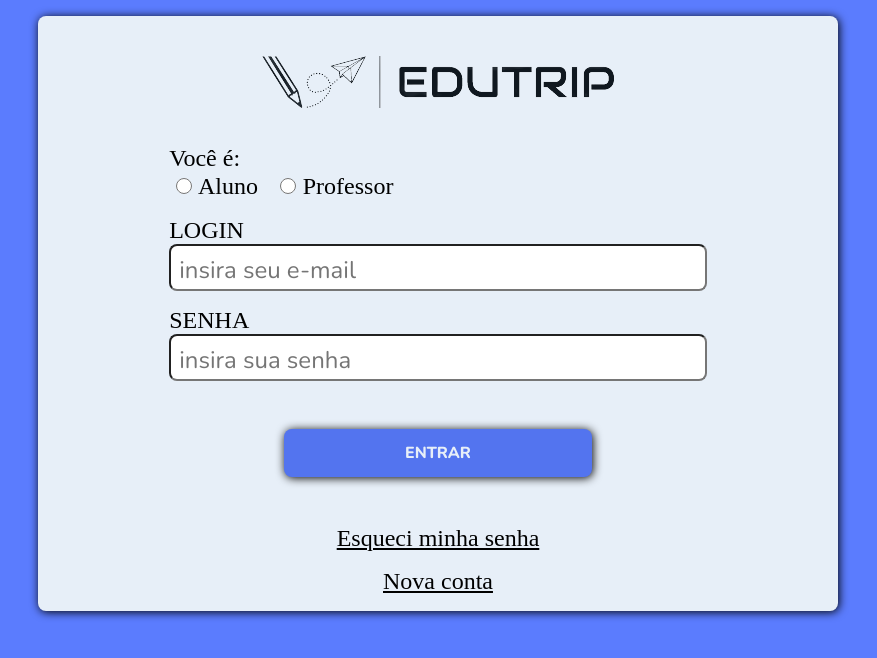
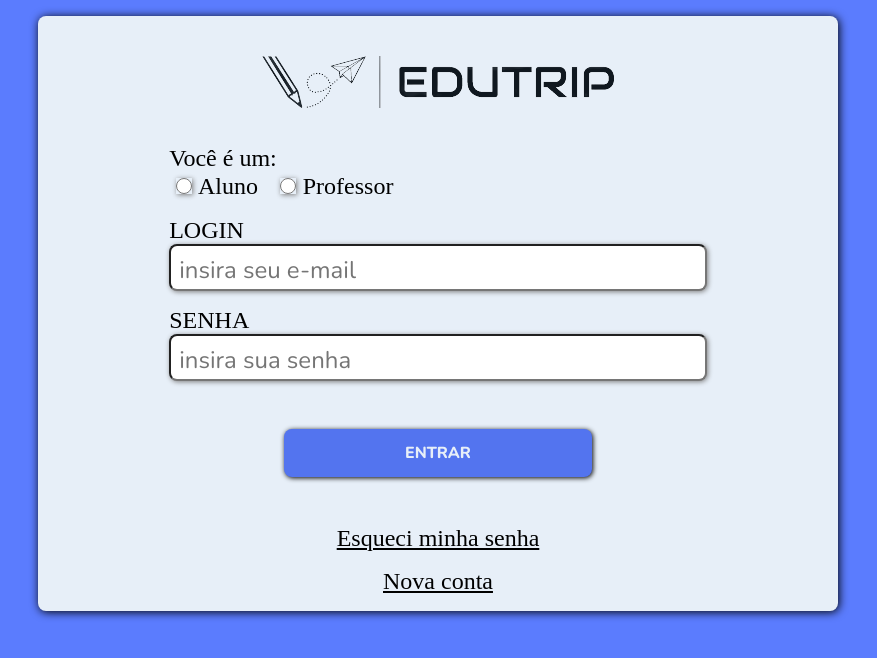
Before and after one commit to marciofsj/hackathon-letscode, a React (Vite) app: page / in a window 1280 px wide. Shown: the top 658 px of the page, without its empty margins (202-1079 px from the left). Built offline with nearby package versions, Linux system fonts and the light colour scheme; a web font is replaced by a local one.

Commit message:
detalhes CSS

```diff
--- a/src/components/EnglishClassCard/styles.js
+++ b/src/components/EnglishClassCard/styles.js
@@ -65,7 +65,7 @@ export const DivButton = styled.div`
 
         background: ${(props) => props.theme['blue-3']};
         color: ${(props) => props.theme['blue-1']};
-        box-shadow: 1px 1px 10px gray;
+        box-shadow: 1px 1px 5px gray;
 
         &:hover {
             background: ${(props) => props.theme['blue-2']};
@@ -90,4 +90,5 @@ export const SubjectContainer = styled.div`
     font-size: 1.5rem;
     padding: 1rem;
     margin-bottom: 1rem;
+    box-shadow: 1px 1px 5px gray;
 `
--- a/src/components/SpanishClassCard/styles.js
+++ b/src/components/SpanishClassCard/styles.js
@@ -90,4 +90,5 @@ export const SubjectContainer = styled.div`
     font-size: 1.5rem;
     padding: 1rem;
     margin-bottom: 1rem;
+    box-shadow: 1px 1px 5px gray;
 `
--- a/src/components/TeacherCorrection/styles.js
+++ b/src/components/TeacherCorrection/styles.js
@@ -65,7 +65,6 @@ export const DivButton = styled.div`
 
         background: ${(props) => props.theme['blue-3']};
         color: ${(props) => props.theme['blue-1']};
-        box-shadow: 1px 1px 10px gray;
 
         &:hover {
             background: ${(props) => props.theme['blue-2']};
--- a/src/components/TextEditor/styles.js
+++ b/src/components/TextEditor/styles.js
@@ -5,6 +5,7 @@ export const TextArea = styled.div`
     margin: 1rem;
     border-radius: 8px;
     font-size: 1rem;
+    box-shadow: 1px 1px 5px gray;
 
     input {
         margin: 1rem 0rem;
--- a/src/pages/Login/index.jsx
+++ b/src/pages/Login/index.jsx
@@ -19,7 +19,7 @@ export function Login () {
 
                 <InputContainer>
                     <RadioContainer>
-                        <legend>Você é:</legend>
+                        <legend>Você é um:</legend>
                         <div>
                             <input type="radio" name="logar como" id="aluno"/>
                             <label for="aluno">Aluno</label>
--- a/src/styles/global.jsx
+++ b/src/styles/global.jsx
@@ -16,10 +16,11 @@ export const GlobalStyle = createGlobalStyle`
         -webkit-font-smoothing: antialiased;
     }
 
-    border-style, input, text-area, button{
+    border-style, input, select, text-area, button{
         font-family: 'Nunito', sans-serif;
         font-weight: 400;
         font-size: 1rem;
+        box-shadow: 1px 1px 5px gray;
     }
 
     h1, h2, h3 {
--- a/src/styles/styledbutton.js
+++ b/src/styles/styledbutton.js
@@ -18,7 +18,7 @@ export const StyledButton = styled.button`
 
     background: ${(props) => props.theme['blue-3']};
     color: ${(props) => props.theme['blue-1']};
-    box-shadow: 1px 1px 10px black;
+    box-shadow: 1px 1px 5px black;
 
 
     &:hover {
```
Also changed, not shown: src/pages/Login/styles.js (line endings or trailing spaces).
